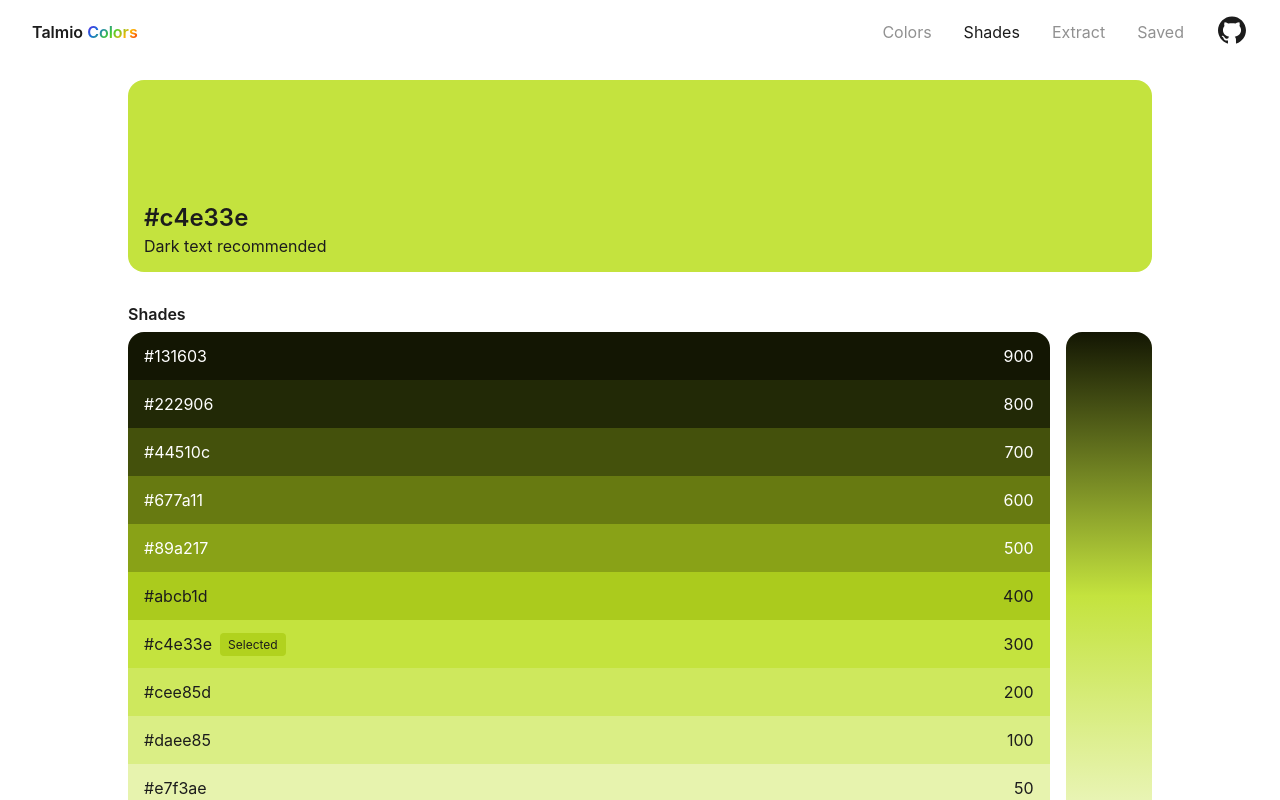
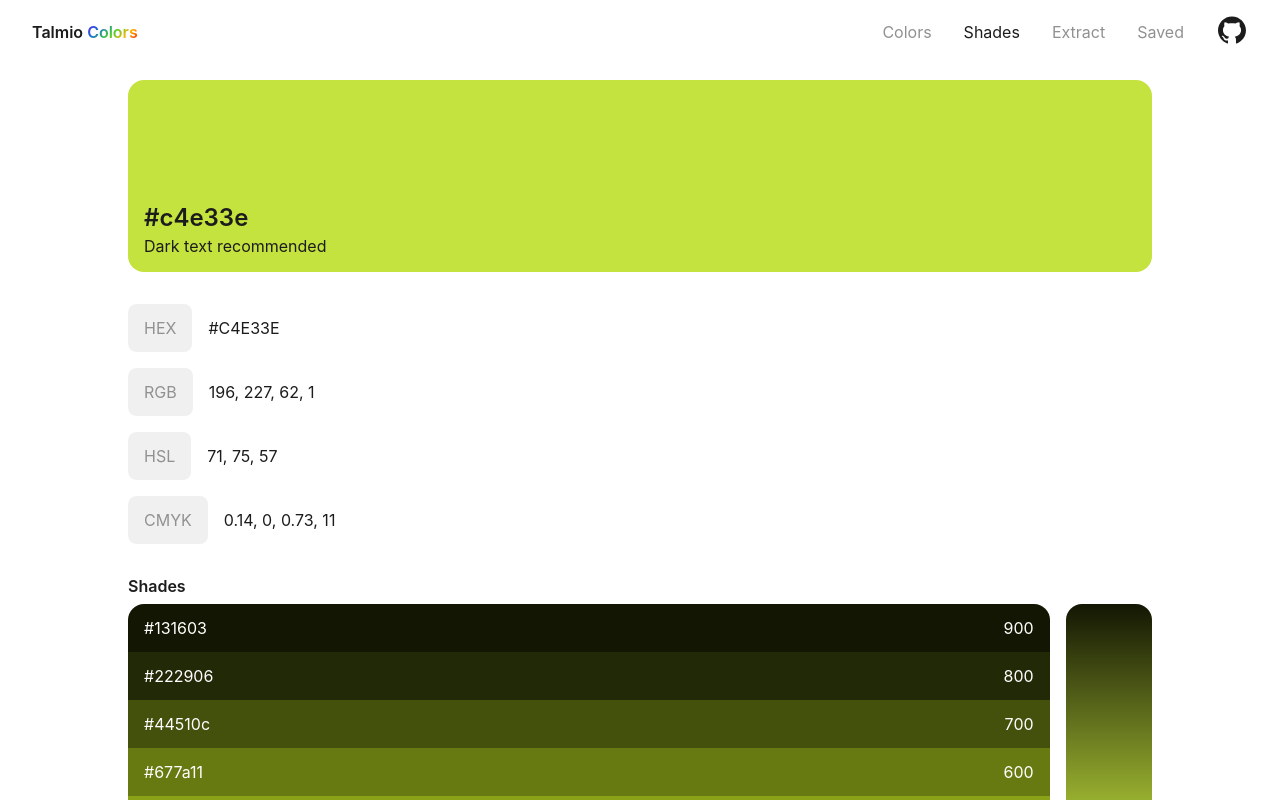
Before and after one commit to marcusfrdk/colors.marcusfredriksson.com, a Next.js app: page /shades in a window 1280 px wide. Shown: the top 800 px of the page. Built offline with nearby package versions, Linux system fonts and the light colour scheme.

Commit message:
#8 Added color mode values to shades page

```diff
--- /dev/null
+++ b/src/components/ColorMode.tsx
@@ -0,0 +1,72 @@
+import styled from "@emotion/styled";
+import useMessage from "contexts/message/useMessage";
+import copyToClipboard from "utils/copyToClipboard";
+import hexToCmyk from "utils/hexToCmyk";
+import hexToHsl from "utils/hexToHsl";
+import hexToRgba from "utils/hexToRgba";
+
+const ColorMode = ({ mode, hex, margin }: Props) => {
+  const { newToast } = useMessage();
+
+  const functions: Record<ModeType, string> = {
+    hex: hex,
+    rgb: Object.values(hexToRgba(hex)).join(", "),
+    hsl: Object.values(hexToHsl(hex)).join(", "),
+    cmyk: Object.values(hexToCmyk(hex)).join(", "),
+  };
+
+  const handleCopy = () => {
+    const success = copyToClipboard(functions[mode]);
+    newToast(
+      success
+        ? `${mode.toUpperCase()} copied to clipboard`
+        : "Failed to copy to clipboard"
+    );
+  };
+
+  return (
+    <Container style={{ margin }} onClick={handleCopy}>
+      <Mode>{mode.toUpperCase()}</Mode>
+      <Values>{functions[mode].toUpperCase()}</Values>
+    </Container>
+  );
+};
+
+const Mode = styled.p`
+  padding: 0 1rem;
+  display: flex;
+  align-items: center;
+  border-radius: 0.5rem;
+  background-color: var(--neutrals-50);
+  color: var(--weak);
+  margin-right: 1rem;
+`;
+
+const Values = styled.p`
+  display: flex;
+  align-items: center;
+`;
+
+const Container = styled.div`
+  display: flex;
+  height: 3rem;
+  margin-bottom: 1rem;
+  cursor: pointer;
+  border-radius: 0.5rem;
+  overflow: hidden;
+  @media screen and (hover: hover) {
+    &:hover {
+      background-color: var(--neutrals-50);
+    }
+  }
+`;
+
+type ModeType = "cmyk" | "rgb" | "hsl" | "hex";
+
+type Props = {
+  mode: ModeType;
+  hex: string;
+  margin?: string;
+};
+
+export default ColorMode;
--- a/src/pages/shades.tsx
+++ b/src/pages/shades.tsx
@@ -1,6 +1,7 @@
 import { css } from "@emotion/react";
 import styled from "@emotion/styled";
 import AlternateColor from "components/AlternateColor";
+import ColorMode from "components/ColorMode";
 import SEO from "components/SEO";
 import useMessage from "contexts/message/useMessage";
 import { GetServerSideProps } from "next";
@@ -65,6 +66,11 @@ const ShadesPage = ({
             recommended
           </p>
         </MainColor>
+
+        <ColorMode mode="hex" hex={hex} />
+        <ColorMode mode="rgb" hex={hex} />
+        <ColorMode mode="hsl" hex={hex} />
+        <ColorMode mode="cmyk" hex={hex} margin="0 0 2rem 0" />
 
         <Shades hex={hex} defaultValue={shades} />
 
--- /dev/null
+++ b/src/utils/hexToCmyk.ts
@@ -0,0 +1,29 @@
+import hexToRgba from "./hexToRgba";
+import isHex from "./isHex";
+
+export type CMYK = {
+  c: number;
+  m: number;
+  y: number;
+  k: number;
+};
+
+const hexToCmyk = (hex: string): CMYK => {
+  if (!isHex(hex)) return { c: 0, m: 0, y: 0, k: 0 };
+  const { r, g, b } = hexToRgba(hex);
+
+  const rp = r / 255;
+  const gp = g / 255;
+  const bp = b / 255;
+
+  const decimals = 10 ** 2; // 10 ** decimal places
+
+  const k = 1 - Math.max(rp, gp, bp);
+  const c = Math.round(((1 - rp - k) / (1 - k)) * decimals) / decimals || 0;
+  const m = Math.round(((1 - gp - k) / (1 - k)) * decimals) / decimals || 0;
+  const y = Math.round(((1 - bp - k) / (1 - k)) * decimals) / decimals || 0;
+
+  return { c, m, y, k: Math.round(k * 100) };
+};
+
+export default hexToCmyk;
--- /dev/null
+++ b/src/utils/hexToRgba.ts
@@ -0,0 +1,24 @@
+import isHex from "./isHex";
+
+export type RGBA = {
+  r: number;
+  g: number;
+  b: number;
+  a: number;
+};
+
+const hexToRgba = (hex: string): RGBA => {
+  if (!isHex(hex)) return { r: 0, g: 0, b: 0, a: 0 };
+  const channels = /^#?([a-f\d]{2})([a-f\d]{2})([a-f\d]{2})([\d]{2})?$/i.exec(
+    hex
+  ) ?? ["0", "0", "0", "0"];
+
+  const r = parseInt(channels[1], 16);
+  const g = parseInt(channels[2], 16);
+  const b = parseInt(channels[3], 16);
+  const a = parseInt(channels[4] ?? 100) / 100;
+
+  return { r, g, b, a };
+};
+
+export default hexToRgba;
```
